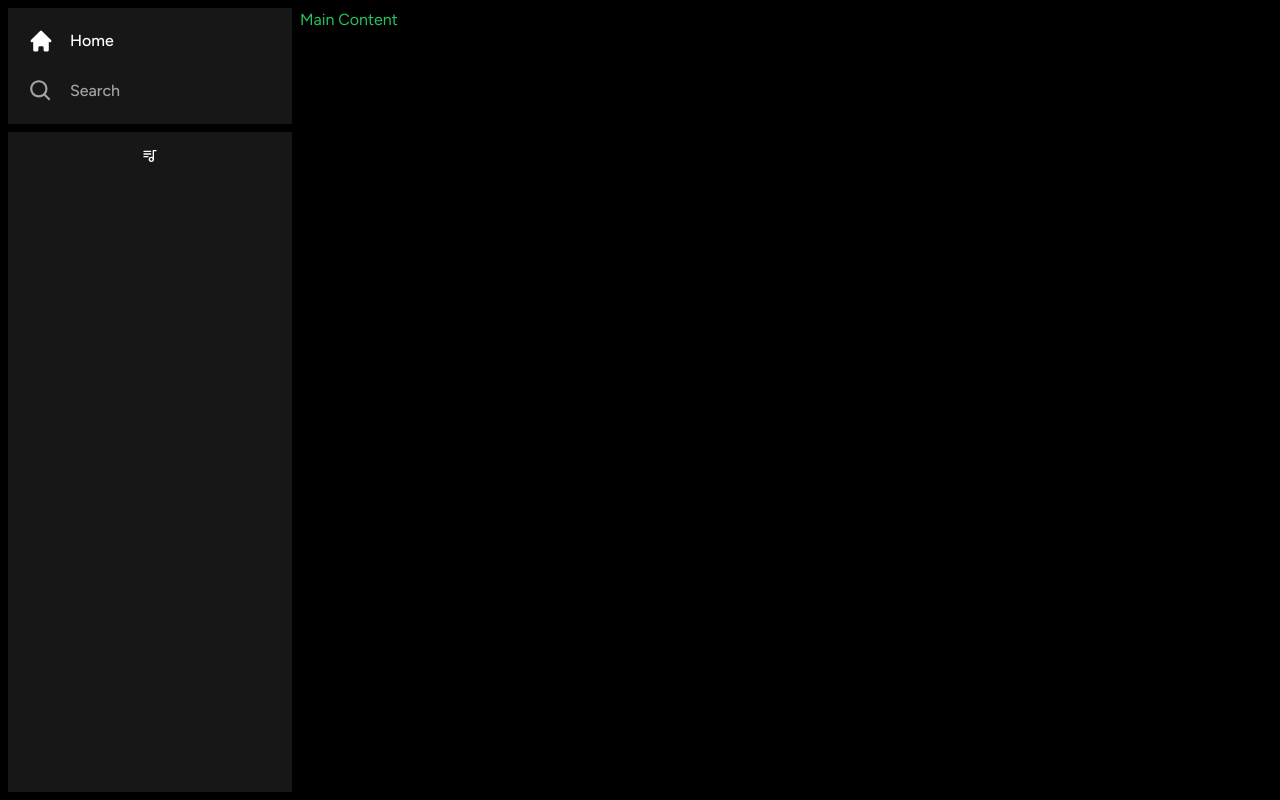
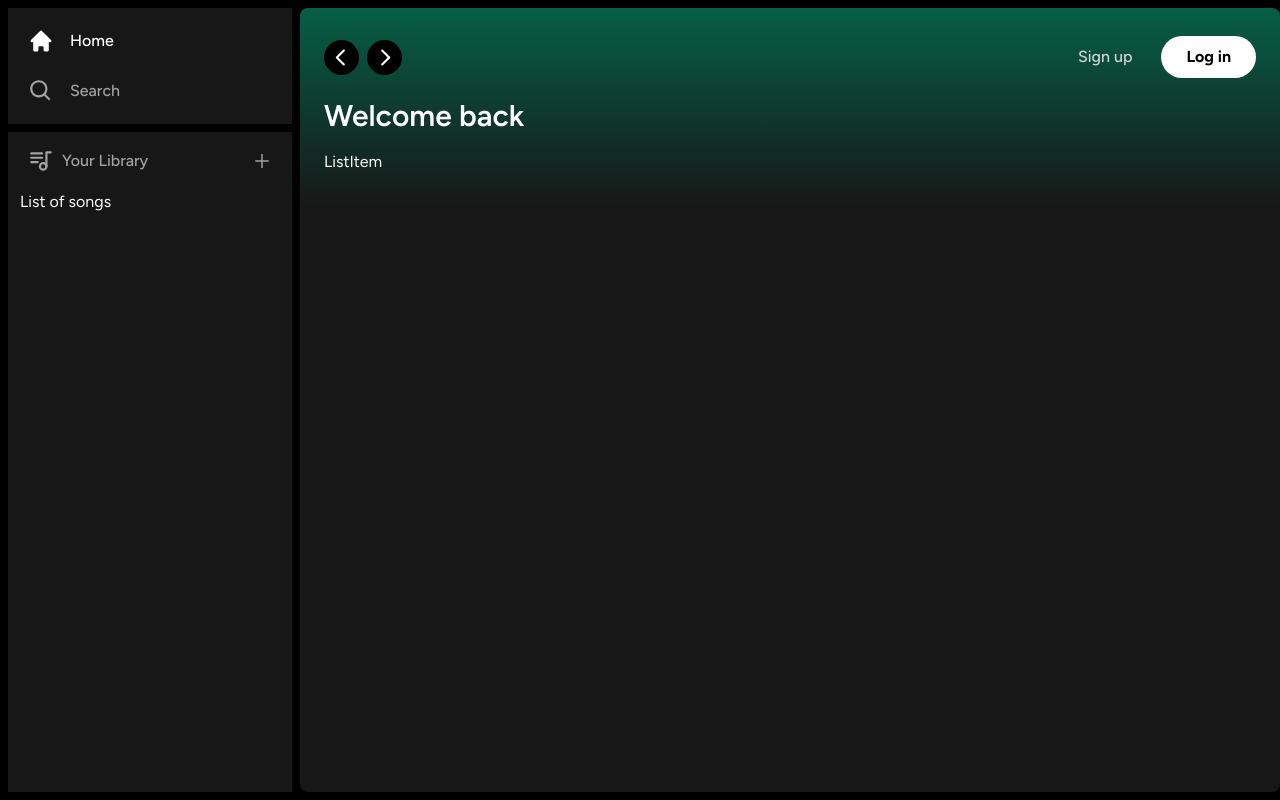
Before and after one commit to mszjar/spotify-clone, a Next.js app: page / in a window 1280 px wide. Built offline with nearby package versions, Linux system fonts and the light colour scheme.

Commit message:
button header and listItem added

```diff
--- a/app/(site)/page.tsx
+++ b/app/(site)/page.tsx
@@ -1,8 +1,40 @@
+import Header from '@/components/Header';
+import ListItem from '@/components/ListItem';
+
 export default function Home() {
   return (
 
-    <div className="text-green-500">
-      Main Content
+    <div className="
+      bg-neutral-900
+      rounded-lg
+      h-full
+      w-full
+      overflow-hidden
+      overflow-y-auto
+    ">
+      <Header>
+        <div className="mb-2">
+          <h1 className='
+            text-white
+            text-3xl
+            font-semibold
+          '>
+            Welcome back
+          </h1>
+          <div className='
+            grid
+            grid-cols-1
+            sm:grid-cols-2
+            xl:grid-cols-3
+            2xl:grid-cols-4
+            gap-3
+            mt-4
+          '>
+            <ListItem/>
+          </div>
+        </div>
+      </Header>
+
     </div>
   )
 }
--- /dev/null
+++ b/components/Button.tsx
@@ -0,0 +1,44 @@
+import { forwardRef } from "react";
+import { twMerge } from "tailwind-merge";
+
+interface ButtonProps
+  extends React.ButtonHTMLAttributes<HTMLButtonElement> {}
+
+const Button = forwardRef<HTMLButtonElement, ButtonProps>(({
+  className,
+  children,
+  disabled,
+  type = "button",
+  ...props
+}, ref) => {
+  return (
+    <button
+      type={type}
+      className={twMerge(`
+        w-full
+        rounded-full
+        bg-green-500
+        border
+        border-transparent
+        px-3
+        py-3
+        disabled:cursor-not-allowed
+        disabled:opacity-50
+        text-black
+        font-bold
+        hover:opacity-75
+        transition
+      `, className
+      )}
+      disabled={disabled}
+      ref={ref}
+      {...props}
+    >
+      {children}
+    </button>
+  )
+})
+
+Button.displayName = "Button";
+
+export default Button;
--- /dev/null
+++ b/components/Header.tsx
@@ -0,0 +1,134 @@
+"use client";
+
+import { useRouter } from "next/navigation";
+import { twMerge } from "tailwind-merge";
+import { RxCaretLeft, RxCaretRight } from "react-icons/rx";
+import { HiHome } from "react-icons/hi";
+import { BiSearch } from "react-icons/bi";
+import Button from "./Button";
+
+
+interface HeaderProps {
+  children: React.ReactNode;
+  className?: string;
+}
+
+const Header: React.FC<HeaderProps> = ({
+  children,
+  className
+}) => {
+  const router = useRouter();
+
+  const handleLogout = () => {
+    // TODO: Implement logout
+  }
+
+  return (
+    <div
+      className={twMerge(`
+        h-fit
+        bg-gradient-to-b
+        from-emerald-800
+        p-6
+      `, className)}
+    >
+      <div className="
+        w-full
+        mb-4
+        flex
+        items-center
+        justify-between
+      ">
+        <div className="
+          hidden
+          md:flex
+          gap-x-2
+          items-center
+        ">
+          <button className="
+            rounded-full
+            bg-black
+            flex
+            items-center
+            justify-center
+            hover:opacity-75
+            transition
+          ">
+            <RxCaretLeft className="text-white" size={35}/>
+          </button>
+          <button className="
+            rounded-full
+            bg-black
+            flex
+            items-center
+            justify-center
+            hover:opacity-75
+            transition
+          ">
+            <RxCaretRight className="text-white" size={35}/>
+          </button>
+        </div>
+        <div className="flex md:hidden gap-x-2 items-center">
+          <button className="
+            rounded-full
+            p-2
+            bg-white
+            flex
+            items-center
+            justify-center
+            hover:opacity-75
+            transition
+          ">
+            <HiHome className="text-black" size={20}/>
+          </button>
+          <button className="
+            rounded-full
+            p-2
+            bg-white
+            flex
+            items-center
+            justify-center
+            hover:opacity-75
+            transition
+          ">
+            <BiSearch className="text-black" size={20}/>
+          </button>
+        </div>
+        <div className="
+          flex
+          justify-between
+          items-center
+          gap-x-4
+        ">
+          <>
+            <div>
+              <Button
+                onClick={() => {}}
+                className="
+                bg-transparent
+                text-neutral-300
+                font-medium
+              ">
+                Sign up
+              </Button>
+            </div>
+            <div>
+              <Button
+                onClick={() => {}}
+                className="
+                bg-white
+                px-6
+                py-2
+              ">
+                Log in
+              </Button>
+            </div>
+          </>
+        </div>
+      </div>
+      {children}
+    </div>
+   );
+}
+
+export default Header;
--- a/components/Library.tsx
+++ b/components/Library.tsx
@@ -1,5 +1,6 @@
 "use client";
 import { TbPlaylist } from "react-icons/tb";
+import { AiOutlinePlus } from "react-icons/ai";
 
 const Library = () => {
   const onClick = () => {
@@ -8,10 +9,21 @@
 
   return (
     <div className="flex flex-col">
-      <div className="flex items-center justify-center px-5 pt-4">
+      <div className="flex items-center justify-between px-5 pt-4">
         <div className="inline-flex items-center gap-x-2">
-          <TbPlaylist />
+          <TbPlaylist className="text-neutral-400" size={26}/>
+          <p className="text-neutral-400 font-medium text-md">
+             Your Library
+          </p>
         </div>
+        <AiOutlinePlus
+          onClick={onClick}
+          size={20}
+          className="text-neutral-400 cursor-pointer hover:text-white transition"
+        />
+      </div>
+      <div className="flex flex-col gap-y-2 mt-4 px-3">
+        List of songs
       </div>
     </div>
    );
--- /dev/null
+++ b/components/ListItem.tsx
@@ -0,0 +1,9 @@
+const ListItem = () => {
+  return (
+    <div>
+      ListItem
+    </div>
+   );
+}
+
+export default ListItem;
```
